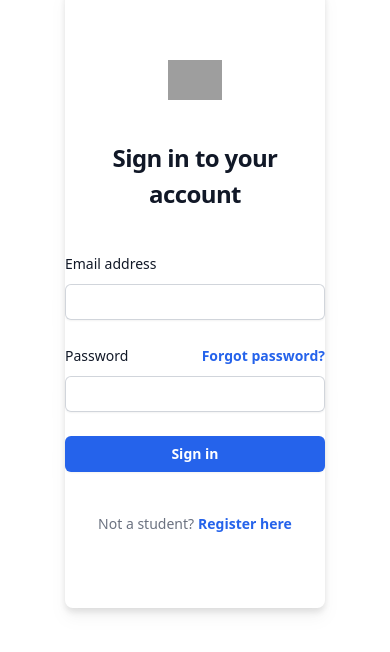
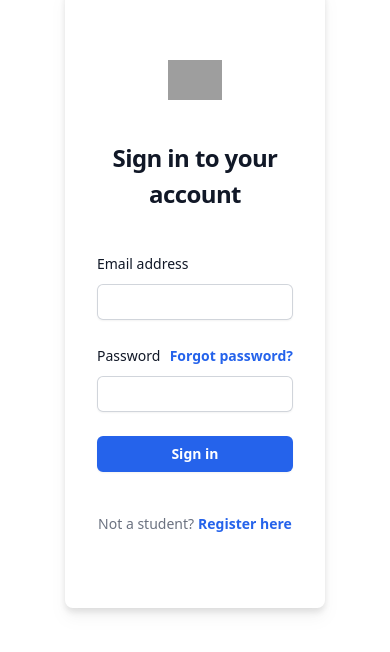
Before and after one commit to Sush1sui/Freedom-Wall, a React (Vite) app in the folder frontend/: page /login in a window 390 px wide. Shown: the part 124-776 px from the top of the page. Built offline with nearby package versions, Linux system fonts and the light colour scheme; grey boxes are pictures that could not be loaded.

Commit message:
added padding

```diff
--- a/frontend/src/components/Form.tsx
+++ b/frontend/src/components/Form.tsx
@@ -3,7 +3,7 @@ import logoImage from "../assets/images/Paper-notes.svg";
 
 const Form = () => {
     return (
-    <div className="flex w-2/3 min-h-full flex-col justify-center py-4 lg:px-8 bg-white drop-shadow-lg rounded-lg">
+        <div className="flex w-2/3 min-h-full flex-col justify-center py-4 px-8 bg-white drop-shadow-lg rounded-lg">
             <div className="sm:mx-auto sm:w-full sm:max-w-sm">
                 <img
                     className="mx-auto h-10 w-auto hover:scale-125 transition-all duration-300"
```
Also changed, not shown: 1 other file (tests, documents, lock files or other folders). Lines whose indentation alone changed are shown as unchanged.
